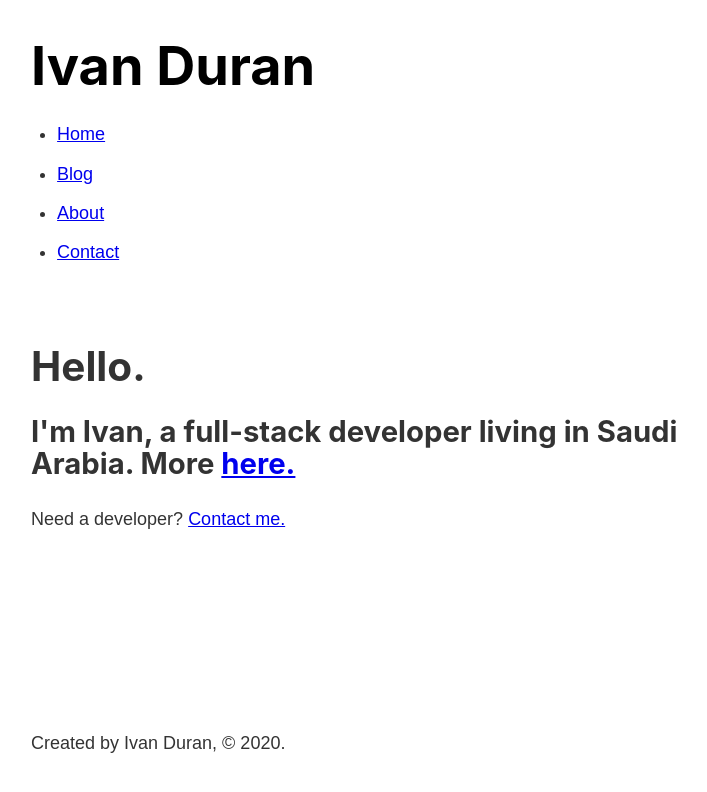
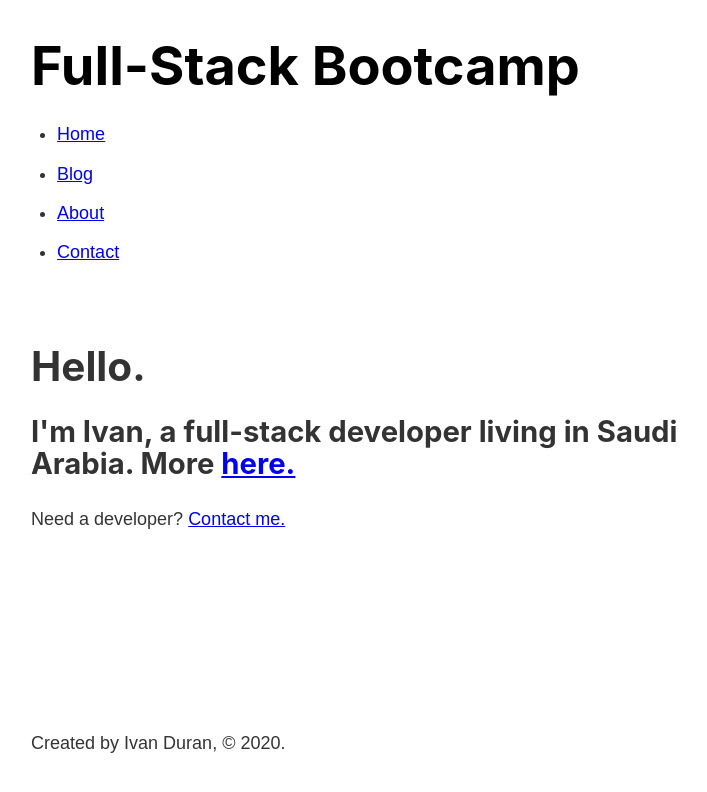
Before and after one commit to idr4n/gatsby-bootcamp, a Gatsby site: page / in a window 1280 px wide. Shown: the whole page, without its empty margins (252-959 px from the left). Built offline with nearby package versions, Linux system fonts and the light colour scheme; Gatsby itself is replaced by a stand-in of ours.

Commit message:
Use graphql static query to fetch siteMetadata

```diff
--- a/src/components/footer.js
+++ b/src/components/footer.js
@@ -1,9 +1,22 @@
 import React from "react"
+import { useStaticQuery, graphql } from "gatsby"
 
 const Footer = () => {
+  const data = useStaticQuery(graphql`
+    query {
+      site {
+        siteMetadata {
+          author
+        }
+      }
+    }
+  `)
+
+  const { author } = data.site.siteMetadata
+
   return (
     <footer>
-      <p>Created by Ivan Duran, &copy; 2020.</p>
+      <p>Created by {author}, &copy; 2020.</p>
     </footer>
   )
 }
--- a/src/components/header.js
+++ b/src/components/header.js
@@ -1,14 +1,26 @@
 import React from "react"
-import { Link } from "gatsby"
+import { Link, graphql, useStaticQuery } from "gatsby"
 
 import headerStyles from "./header.module.scss"
 
 const Header = () => {
+  const data = useStaticQuery(graphql`
+    query {
+      site {
+        siteMetadata {
+          title
+        }
+      }
+    }
+  `)
+
+  const { title } = data.site.siteMetadata
+
   return (
     <header className={headerStyles.header}>
       <h1>
         <Link className={headerStyles.title} to="/">
-          Ivan Duran
+          {title}
         </Link>
       </h1>
       <nav>
```
